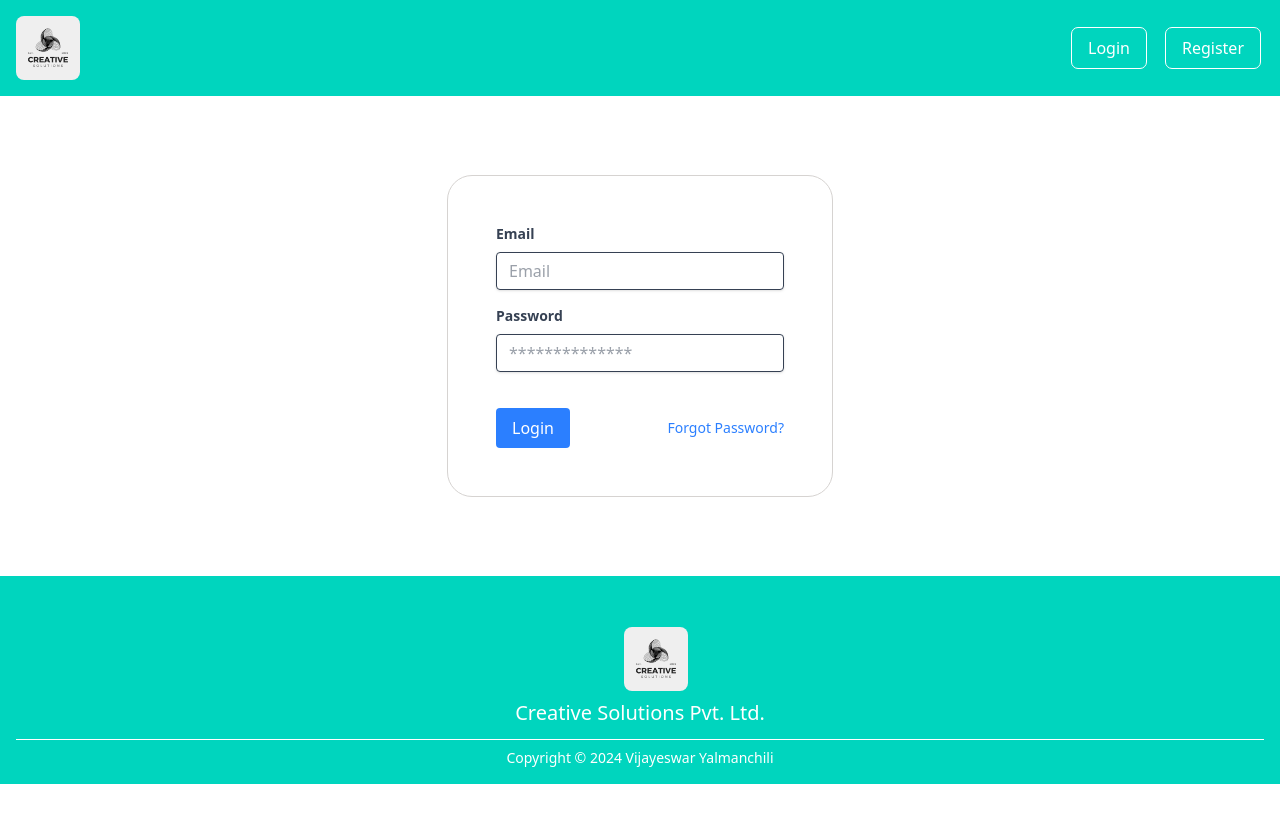
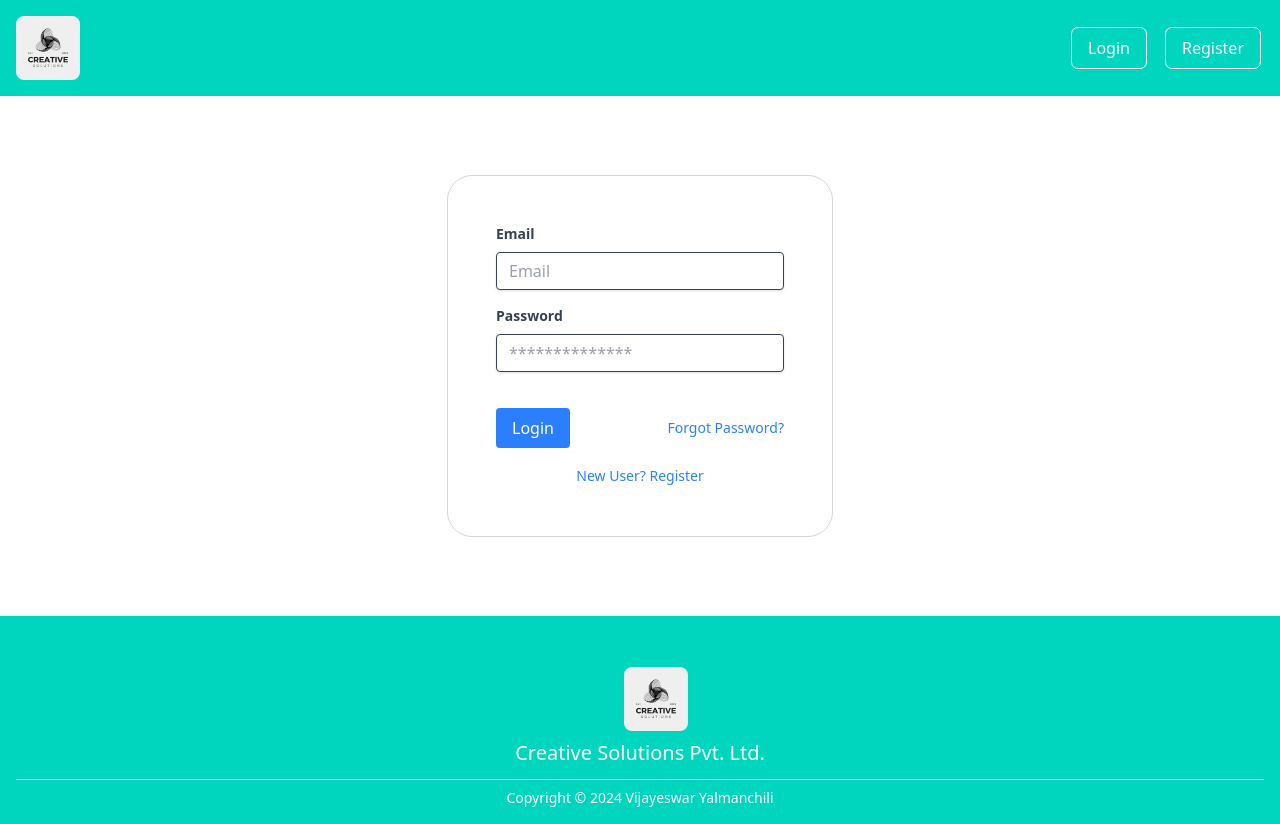
Before and after one commit to Vijayeswar-Yalamanchili/Assignment-Matching-System, a React (Vite) app in the folder client/: page / in a window 1280 px wide. Before the commit the page ends 800 px from the top, so only its background shows below. Built offline with nearby package versions, Linux system fonts and the light colour scheme.

Commit message:
updated login route for register

```diff
--- a/client/src/pages/admin/Login.jsx
+++ b/client/src/pages/admin/Login.jsx
@@ -61,6 +61,7 @@ function AdminLogin() {
                             <button className="bg-blue-500 hover:bg-blue-700 text-white  py-2 px-4 rounded focus:outline-none focus:shadow-outline" type="submit" disabled={loading}>{ loading ? <FontAwesomeIcon icon={faSpinner}/> : 'Login'}</button>
                             <Link to={'/admin/forgotpassword'} className="inline-block align-baseline text-sm text-blue-500 hover:text-blue-800">Forgot Password?</Link>
                         </div>
+                        <div className='text-center mt-3 text-lg'><Link to={'/admin/register'} className="inline-block align-baseline text-sm text-blue-500 hover:text-blue-800">New User? Register</Link></div>
                     </form>
                 </div>
             </> : <>
--- a/client/src/pages/candidate/Login.jsx
+++ b/client/src/pages/candidate/Login.jsx
@@ -61,6 +61,7 @@ function Login() {
                             <button className="bg-blue-500 hover:bg-blue-700 text-white  py-2 px-4 rounded focus:outline-none focus:shadow-outline" type="submit" disabled={loading}>{ loading ? <FontAwesomeIcon icon={faSpinner}/> : 'Login'}</button>
                             <Link to={'/forgotpassword'} className="inline-block align-baseline text-sm text-blue-500 hover:text-blue-800">Forgot Password?</Link>
                         </div>
+                        <div className='text-center mt-3 text-lg'><Link to={'/register'} className="inline-block align-baseline text-sm text-blue-500 hover:text-blue-800">New User? Register</Link></div>
                     </form>
                 </div>
             </> : <>
```
